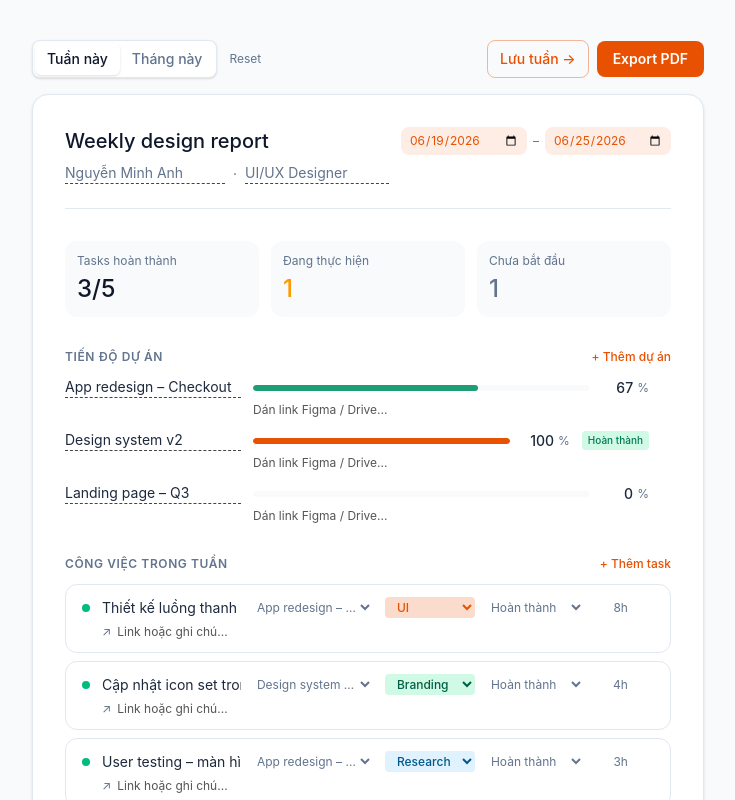
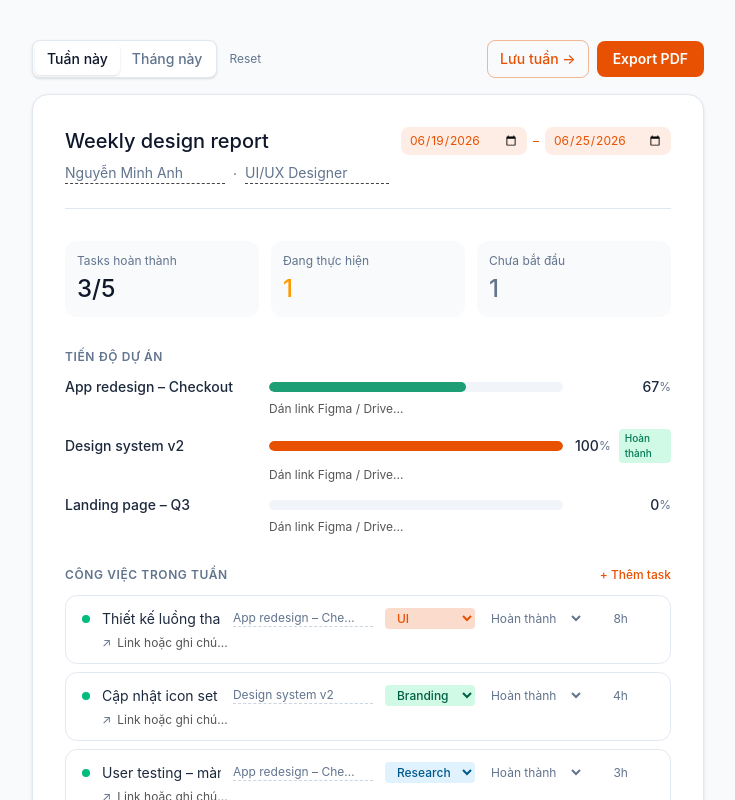
Before and after one commit to lequyn24-sudo/Design-Report, a Next.js app: page / in a window 1280 px wide. Shown: the top 800 px of the page, without its empty margins (272-1007 px from the left). Built offline with nearby package versions, Linux system fonts and the light colour scheme.

Commit message:
Implement auto-projects and carryover logic

```diff
--- a/app/page.tsx
+++ b/app/page.tsx
@@ -19,7 +19,7 @@ interface WeekSnapshot {
 
 interface Task {
   id: number;
-  projectId: number | null;
+  projectName: string;
   name: string;
   tag: Tag;
   status: Status;
@@ -108,11 +108,11 @@ function loadSaved() {
 }
 
 const DEFAULT_TASKS: Task[] = [
-  { id: 1, projectId: 1, name: "Thiết kế luồng thanh toán (checkout flow)", tag: "UI", status: "done", hours: "8h", note: "" },
-  { id: 2, projectId: 2, name: "Cập nhật icon set trong design system", tag: "Branding", status: "done", hours: "4h", note: "" },
-  { id: 3, projectId: 1, name: "User testing – màn hình onboarding", tag: "Research", status: "done", hours: "3h", note: "" },
-  { id: 4, projectId: 3, name: "Wireframe landing page Q3 campaign", tag: "UX", status: "inprogress", hours: "5h", note: "" },
-  { id: 5, projectId: 1, name: "Handoff file cho dev – sprint 12", tag: "UI", status: "todo", hours: "—", note: "" },
+  { id: 1, projectName: "App redesign – Checkout", name: "Thiết kế luồng thanh toán (checkout flow)", tag: "UI", status: "done", hours: "8h", note: "" },
+  { id: 2, projectName: "Design system v2", name: "Cập nhật icon set trong design system", tag: "Branding", status: "done", hours: "4h", note: "" },
+  { id: 3, projectName: "App redesign – Checkout", name: "User testing – màn hình onboarding", tag: "Research", status: "done", hours: "3h", note: "" },
+  { id: 4, projectName: "Landing page – Q3", name: "Wireframe landing page Q3 campaign", tag: "UX", status: "inprogress", hours: "5h", note: "" },
+  { id: 5, projectName: "App redesign – Checkout", name: "Handoff file cho dev – sprint 12", tag: "UI", status: "todo", hours: "—", note: "" },
 ];
 
 const DEFAULT_CHANNELS: Channel[] = [
@@ -126,6 +126,7 @@ const DEFAULT_PROJECTS: Project[] = [
   { id: 2, name: "Design system v2", color: "#E85002", link: "" },
   { id: 3, name: "Landing page – Q3", color: "#BA7517", link: "" },
 ];
+
 
 export default function Home() {
   const [isLoaded, setIsLoaded] = useState(false);
@@ -147,16 +148,36 @@ export default function Home() {
     const saved = loadSaved();
     if (saved) {
       if (saved.savedWeeks) {
-        setSavedWeeks(saved.savedWeeks.map((w: WeekSnapshot) => ({
-          ...w,
-          projects: w.projects?.map((p: Project) => ({ ...p, id: p.id || Date.now() + Math.random() })) || []
-        })));
+        setSavedWeeks(saved.savedWeeks.map((w: WeekSnapshot) => {
+          const oldProjects = w.projects?.map((p: Project) => ({ ...p, id: p.id || Date.now() + Math.random() })) || [];
+          return {
+            ...w,
+            projects: oldProjects,
+            tasks: w.tasks?.map((t: any) => {
+              let pName = t.projectName || "";
+              if (!pName && t.projectId) {
+                const p = oldProjects.find((x: Project) => x.id === t.projectId);
+                if (p) pName = p.name;
+              }
+              return { ...t, projectName: pName };
+            }) || []
+          };
+        }));
       }
       if (saved.name) setName(saved.name);
       if (saved.role) setRole(saved.role);
       if (saved.dateFrom) setDateFrom(saved.dateFrom);
       if (saved.dateTo) setDateTo(saved.dateTo);
-      if (saved.tasks) setTasks(saved.tasks);
+      if (saved.tasks) {
+        setTasks(saved.tasks.map((t: any) => {
+          let pName = t.projectName || "";
+          if (!pName && t.projectId && saved.projects) {
+            const p = saved.projects.find((x: Project) => x.id === t.projectId);
+            if (p) pName = p.name;
+          }
+          return { ...t, projectName: pName };
+        }));
+      }
       if (saved.projects) setProjects(saved.projects.map((p: Project) => ({ ...p, id: p.id || Date.now() + Math.random() })));
       if (saved.channels) setChannels(saved.channels);
       if (saved.nextWeek) setNextWeek(saved.nextWeek);
@@ -175,7 +196,7 @@ export default function Home() {
   const tasksDone = tasks.filter(t => t.status === "done").length;
 
   const addTask = () =>
-    setTasks(prev => [...prev, { id: Date.now(), projectId: null, name: "Task mới", tag: "UI", status: "todo", hours: "—", note: "" }]);
+    setTasks(prev => [...prev, { id: Date.now(), projectName: "", name: "Task mới", tag: "UI", status: "todo", hours: "—", note: "" }]);
 
   const updateTask = (id: number, field: keyof Task, value: string | number | null) =>
     setTasks(prev => prev.map(t => t.id === id ? { ...t, [field]: value } : t));
@@ -183,16 +204,17 @@ export default function Home() {
   const removeTask = (id: number) =>
     setTasks(prev => prev.filter(t => t.id !== id));
 
-  const addProject = () => {
-    const color = PROJECT_COLORS[projects.length % PROJECT_COLORS.length];
-    setProjects(prev => [...prev, { id: Date.now(), name: "Dự án mới", color, link: "" }]);
+  const updateProject = (name: string, field: keyof Project, value: string | number) => {
+    setProjects(prev => {
+      const idx = prev.findIndex(p => p.name === name);
+      if (idx >= 0) {
+        return prev.map((p, i) => i === idx ? { ...p, [field]: value } : p);
+      } else {
+        const color = PROJECT_COLORS[prev.length % PROJECT_COLORS.length];
+        return [...prev, { id: Date.now(), name, color, link: "", [field]: value }];
+      }
+    });
   };
-
-  const updateProject = (i: number, field: keyof Project, value: string | number) =>
-    setProjects(prev => prev.map((p, idx) => idx === i ? { ...p, [field]: value } : p));
-
-  const removeProject = (i: number) =>
-    setProjects(prev => prev.filter((_, idx) => idx !== i));
 
   const addChannel = () =>
     setChannels(prev => [...prev, { id: Date.now(), name: "Kênh mới", done: 0, total: 5 }]);
@@ -226,16 +248,22 @@ export default function Home() {
       return updated.sort((a, b) => a.dateFrom.localeCompare(b.dateFrom));
     });
     const nextFri = new Date(dateTo + "T00:00:00");
-    nextFri.setDate(nextFri.getDate() + 1);
-    const nextThu = new Date(nextFri);
-    nextThu.setDate(nextFri.getDate() + 6);
-    const toISO = (d: Date) => d.toISOString().slice(0, 10);
-    setDateFrom(toISO(nextFri));
-    setDateTo(toISO(nextThu));
-    setTasks([]);
+    setSavedWeeks(prev => [...prev, newWeek]);
+
+    // reset for next week: carry over uncompleted tasks
+    setTasks(tasks.filter(t => t.status !== "done"));
     setChannels(prev => prev.map(c => ({ ...c, done: 0 })));
     setNextWeek("");
     setBlockers("");
+
+    // Shift dates by 7 days
+    const f = new Date(dateFrom + "T00:00:00");
+    f.setDate(f.getDate() + 7);
+    const t = new Date(dateTo + "T00:00:00");
+    t.setDate(t.getDate() + 7);
+    const toISO = (d: Date) => d.toISOString().slice(0, 10);
+    setDateFrom(toISO(f));
+    setDateTo(toISO(t));
     setView("weekly");
   };
 
@@ -370,7 +398,11 @@ export default function Home() {
                       <div className="text-xs font-semibold text-slate-500 uppercase tracking-wider mb-3">Tiến độ dự án</div>
                       <div className="space-y-2">
                         {latestProjects.map((p, i) => {
-                          const allTasks = [...savedWeeks.flatMap(w => w.tasks), ...tasks].filter(t => t.projectId === p.id);
+                          const allTasksRaw = [...savedWeeks.flatMap(w => w.tasks), ...tasks];
+                          const latestTasksMap = new Map<number, Task>();
+                          allTasksRaw.forEach(t => latestTasksMap.set(t.id, t));
+                          const allTasks = Array.from(latestTasksMap.values()).filter(t => t.projectName === p.name);
+
                           const doneTasks = allTasks.filter(t => t.status === "done").length;
                           const pct = allTasks.length > 0 ? Math.round((doneTasks / allTasks.length) * 100) : (p.pct !== undefined ? Number(p.pct) : 0);
                           return (
@@ -431,7 +463,11 @@ export default function Home() {
                   <div className="text-xs font-semibold text-slate-500 uppercase tracking-wider mb-3">Tiến độ dự án</div>
                   <div className="space-y-2.5">
                     {previewWeek.projects.map((p, i) => {
-                      const allTasks = [...savedWeeks.flatMap(w => w.tasks), ...tasks].filter(t => t.projectId === p.id);
+                      const allTasksRaw = [...savedWeeks.flatMap(w => w.tasks), ...tasks];
+                      const latestTasksMap = new Map<number, Task>();
+                      allTasksRaw.forEach(t => latestTasksMap.set(t.id, t));
+                      const allTasks = Array.from(latestTasksMap.values()).filter(t => t.projectName === p.name);
+
                       const doneTasks = allTasks.filter(t => t.status === "done").length;
                       const pct = allTasks.length > 0 ? Math.round((doneTasks / allTasks.length) * 100) : (p.pct !== undefined ? Number(p.pct) : 0);
                       return (
@@ -573,46 +609,46 @@ export default function Home() {
         <div className="mb-8">
           <div className="flex justify-between items-center mb-3">
             <div className="text-xs font-semibold text-slate-500 uppercase tracking-wider">Tiến độ dự án</div>
-            <button onClick={addProject} className="text-xs text-[#E85002] hover:text-[#E85002] font-medium print:hidden">+ Thêm dự án</button>
           </div>
           <div className="space-y-3">
-            {projects.map((p, i) => {
-              const doneTasks = tasks.filter(t => t.projectId === p.id && t.status === "done").length;
-              const totalTasks = tasks.filter(t => t.projectId === p.id).length;
+            {Array.from(new Set(tasks.map(t => t.projectName).filter(Boolean))).map((pName) => {
+              const p = projects.find(proj => proj.name === pName) ||
+                        savedWeeks.flatMap(w => w.projects || []).find(proj => proj.name === pName) ||
+                        { id: Date.now(), name: pName, color: PROJECT_COLORS[Math.floor(Math.random() * PROJECT_COLORS.length)], link: "" };
+
+              const doneTasks = tasks.filter(t => t.projectName === pName && t.status === "done").length;
+              const totalTasks = tasks.filter(t => t.projectName === pName).length;
               const isDone = totalTasks > 0 && doneTasks === totalTasks;
               const pct = totalTasks > 0 ? Math.round((doneTasks / totalTasks) * 100) : (p.pct !== undefined ? Number(p.pct) : 0);
 
               return (
-              <div key={p.id} className="group relative">
+              <div key={pName} className="group relative">
                 <div className="flex items-center gap-3">
-                  <input value={p.name} onChange={e => updateProject(i, "name", e.target.value)}
-                    className="text-sm text-slate-800 bg-transparent focus:outline-none w-44 border-b border-dashed border-[#444444] focus:border-[#E85002] print:border-none flex-shrink-0" />
-                  <div className="flex-1 h-1.5 bg-slate-50 rounded-full overflow-hidden">
-                    <div className="h-full rounded-full transition-all" style={{ width: `${pct}%`, background: p.color }} />
+                  <span className="text-sm font-medium text-slate-800 w-48 truncate">{pName}</span>
+                  <div className="flex-1 h-2.5 bg-slate-100 rounded-full overflow-hidden">
+                    <div className="h-full rounded-full transition-all duration-500" style={{ width: `${pct}%`, background: p.color }} />
                   </div>
-                  <div className="flex items-center gap-1 flex-shrink-0">
+                  <div className="flex items-center justify-end w-24">
                     <span className="text-sm font-medium text-slate-800 w-8 text-right">{pct}</span>
                     <span className="text-xs text-slate-500">%</span>
                     {isDone && <span className="ml-2 text-[10px] bg-emerald-100 text-emerald-700 px-1.5 py-0.5 rounded font-medium">Hoàn thành</span>}
                   </div>
-                  <button onClick={() => removeProject(i)}
-                    className="text-slate-500 hover:text-red-400 opacity-0 group-hover:opacity-100 transition-opacity text-xs print:hidden">✕</button>
                 </div>
-                <div className="mt-1 ml-[188px] flex items-center gap-2">
+                <div className="mt-1 ml-[204px] flex items-center gap-2">
                   {p.link ? (
                     <>
                       <a href={p.link} target="_blank" rel="noreferrer"
                         className="text-xs text-[#E85002] hover:text-[#E85002] truncate max-w-xs print:text-slate-500">
                         {p.link}
                       </a>
-                      <input value={p.link} onChange={e => updateProject(i, "link", e.target.value)}
+                      <input value={p.link} onChange={e => updateProject(pName, "link", e.target.value)}
                         placeholder="Đổi link..."
                         className="text-xs text-slate-500 bg-transparent border-b border-dashed border-[#444444] focus:outline-none focus:border-[#E85002] w-24 print:hidden" />
-                      <button onClick={() => updateProject(i, "link", "")}
+                      <button onClick={() => updateProject(pName, "link", "")}
                         className="text-slate-500 hover:text-red-400 text-xs flex-shrink-0 print:hidden">✕</button>
                     </>
                   ) : (
-                    <input value={p.link} onChange={e => updateProject(i, "link", e.target.value)}
+                    <input value={p.link || ""} onChange={e => updateProject(pName, "link", e.target.value)}
                       placeholder="Dán link Figma / Drive..."
                       className="text-xs text-slate-500 bg-transparent focus:outline-none placeholder-[#555555] w-full print:hidden" />
                   )}
@@ -635,11 +671,15 @@ export default function Home() {
                   <div className={`w-2 h-2 rounded-full flex-shrink-0 ${STATUS_COLORS[task.status]}`} />
                   <input value={task.name} onChange={e => updateTask(task.id, "name", e.target.value)}
                     className="flex-1 text-sm text-slate-800 bg-transparent focus:outline-none min-w-0" />
-                  <select value={task.projectId || ""} onChange={e => updateTask(task.id, "projectId", e.target.value ? Number(e.target.value) : null)}
-                    className="text-xs text-slate-500 bg-transparent border-none focus:outline-none cursor-pointer max-w-[120px] truncate">
-                    <option value="">-- Dự án --</option>
-                    {projects.map(p => <option key={p.id} value={p.id}>{p.name}</option>)}
-                  </select>
+                  <input value={task.projectName} onChange={e => updateTask(task.id, "projectName", e.target.value)}
+                    list="project-names"
+                    placeholder="-- Tên dự án --"
+                    className="text-xs text-slate-500 bg-transparent border-b border-dashed border-slate-300 focus:outline-none focus:border-[#E85002] max-w-[140px] truncate" />
+                  <datalist id="project-names">
+                    {Array.from(new Set([...projects.map(p => p.name), ...savedWeeks.flatMap(w => w.projects?.map(p => p.name) || [])])).filter(Boolean).map(name => (
+                      <option key={name} value={name} />
+                    ))}
+                  </datalist>
                   <select value={task.tag} onChange={e => updateTask(task.id, "tag", e.target.value as Tag)}
                     className={`text-xs px-2 py-0.5 rounded font-medium border-none focus:outline-none cursor-pointer ${TAG_COLORS[task.tag]}`}>
                     {TAGS.map(t => <option key={t}>{t}</option>)}
```
